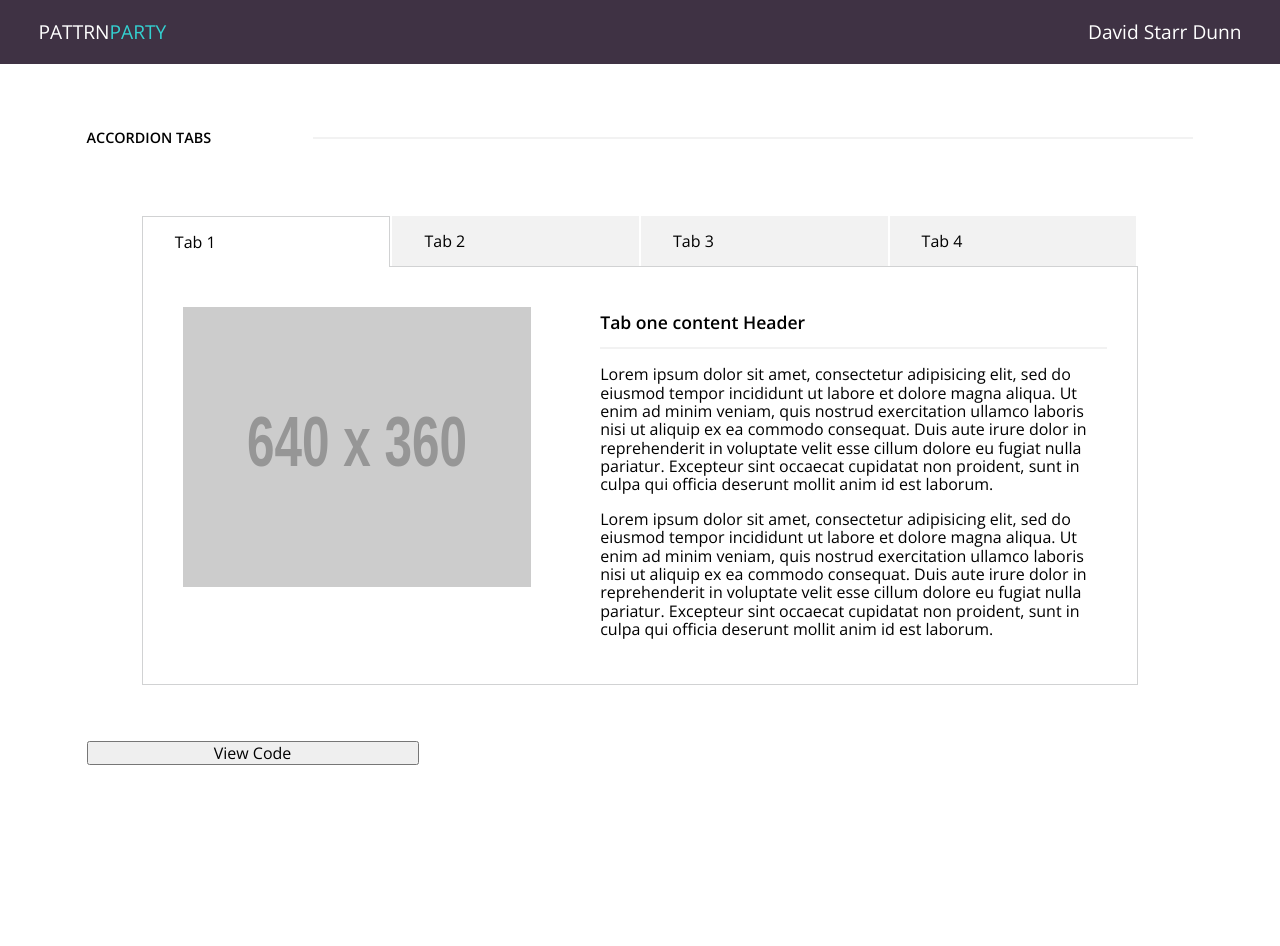
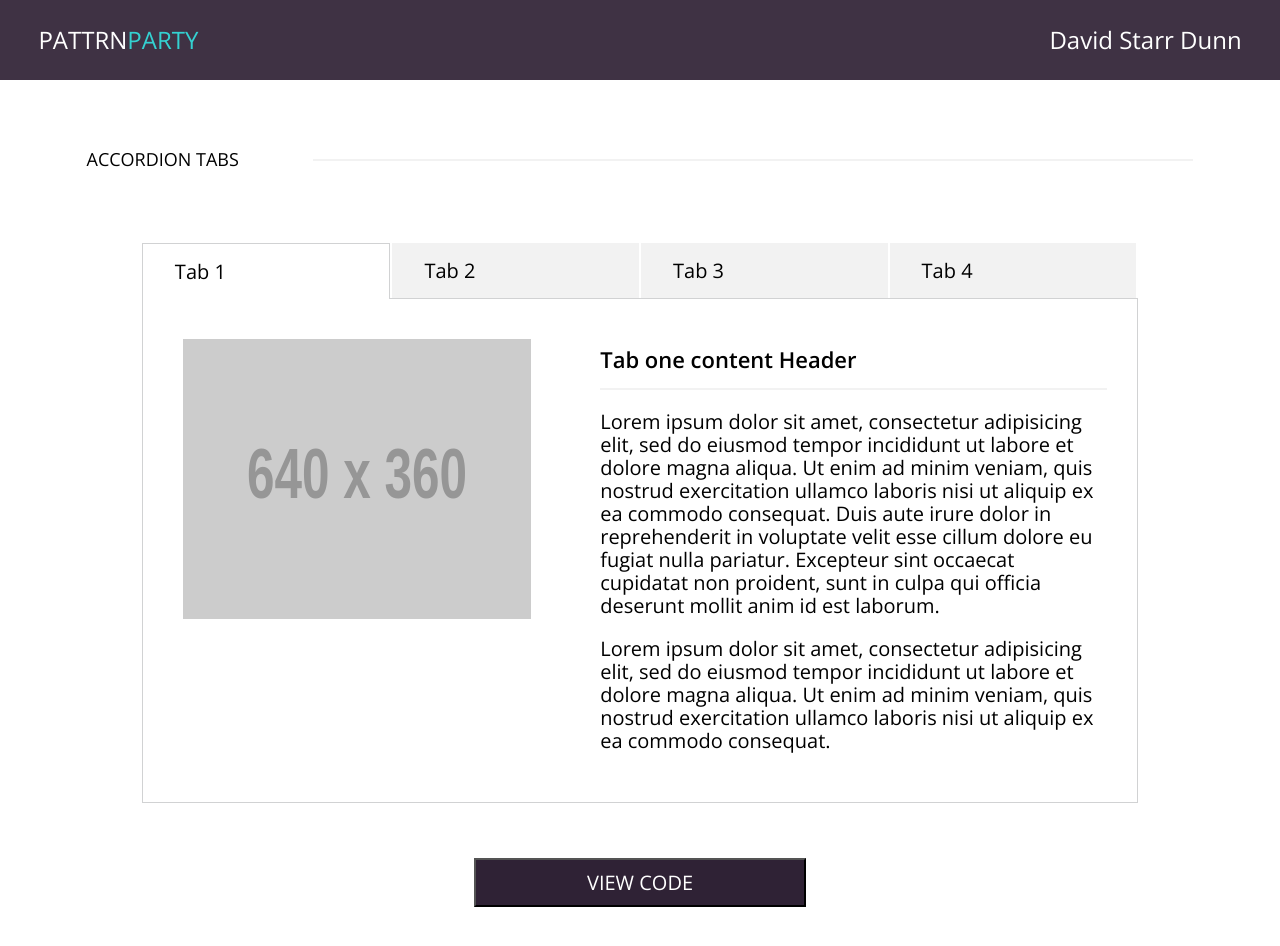
Before and after one commit to dsdunn/pattrn-party, a website: page index.html in a window 1280 px wide. Before the commit the page ends 816 px from the top, so only its background shows below. Drawn offline with nearby package versions, Linux system fonts and the light colour scheme; placeholder pictures from the web are drawn by us; a script that the page names is missing.

Commit message:
Add sandbox for accordion

```diff
--- a/css/styles.scss
+++ b/css/styles.scss
@@ -15,6 +15,8 @@ html {
 
 body {
   font-family: 'Open Sans', sans-serif;
+  font-weight: 300;
+  font-size: 125%;
   margin: 0;
 }
 
@@ -31,7 +33,7 @@ header {
 
   .student-name, .icon {
     margin: 3%;
-    color: #fff;
+    color: white;
     font-weight: lighter;
     font-size: 1.2em;
 
@@ -41,17 +43,30 @@ header {
   }
 }
 
+.sandbox {
+  width: 85%;
+  margin: 3% auto;
+}
+
+.hidden {
+  display:none;
+}
+
 section {
   margin: auto 3% auto 3%;
 }
 
 .view-code {
   width: 30%;
-  margin: auto;
+  margin-left: 35%;
+  padding: 1%;
+  background-color: $dark-purple;
+  color: white;
 }
 
 .caps {
   text-transform: uppercase;
+  font-weight: 100;
 }
 
 .title-container {
@@ -102,7 +117,7 @@ section {
     padding: 1rem 2rem;
     margin-right: 2px;
     cursor: pointer;
-    background: #F2F2F2;
+    background: $light-gray;
     transition: background ease 0.3s;
   }
 
@@ -111,7 +126,7 @@ section {
     flex-grow: 1;
     width: 100%;
     display: none;
-    background: #fff;
+    background: white;
   }
 
 }
@@ -121,9 +136,9 @@ section {
 }
 
 .accordion input[type="radio"]:checked + label {
-  background: #fff;
+  background: white;
   border: $gray 1px solid;
-  border-bottom: #fff;
+  border-bottom: white;
   z-index: 1;
   margin-bottom: -1px;
 }
@@ -132,6 +147,15 @@ section {
   display: flex;
   border: $gray 1px solid;
 }
+
+
+
+
+
+
+
+
+
 
 @media (max-width: 45em) {
   .accordion .tab,
--- a/index.html
+++ b/index.html
@@ -29,7 +29,7 @@
               <div class="line">&nbsp;</div>
               <p>Lorem ipsum dolor sit amet, consectetur adipisicing elit, sed do eiusmod tempor incididunt ut labore et dolore magna aliqua. Ut enim ad minim veniam, quis nostrud exercitation ullamco laboris nisi ut aliquip ex ea commodo consequat. Duis aute irure dolor in reprehenderit in voluptate velit esse cillum dolore eu fugiat nulla pariatur. Excepteur sint occaecat cupidatat non proident, sunt in culpa qui officia deserunt mollit anim id est laborum.
               </p>
-              <p>Lorem ipsum dolor sit amet, consectetur adipisicing elit, sed do eiusmod tempor incididunt ut labore et dolore magna aliqua. Ut enim ad minim veniam, quis nostrud exercitation ullamco laboris nisi ut aliquip ex ea commodo consequat. Duis aute irure dolor in reprehenderit in voluptate velit esse cillum dolore eu fugiat nulla pariatur. Excepteur sint occaecat cupidatat non proident, sunt in culpa qui officia deserunt mollit anim id est laborum.
+              <p>Lorem ipsum dolor sit amet, consectetur adipisicing elit, sed do eiusmod tempor incididunt ut labore et dolore magna aliqua. Ut enim ad minim veniam, quis nostrud exercitation ullamco laboris nisi ut aliquip ex ea commodo consequat.
               </p>
             </div>
           </div>
@@ -72,9 +72,14 @@
               </p>
             </div>
           </div>
-       </div> <!-- end accordion -->
-       <button class="view-code">View Code</button>
+        </div> <!-- end accordion -->
+
+        <button class="view-code caps">View Code</button>
       </section>
+      <div class="sandbox sandbox-accordion hidden">
+        <p data-height="499" data-theme-id="0" data-slug-hash="eLJPEm" data-default-tab="html" data-user="dsdunn" data-pen-title="accordion for pattrn-party" class="codepen">See the Pen <a href="https://codepen.io/dsdunn/pen/eLJPEm/">accordion for pattrn-party</a> by David Dunn (<a href="https://codepen.io/dsdunn">@dsdunn</a>) on <a href="https://codepen.io">CodePen</a>.</p>
+<script async src="https://static.codepen.io/assets/embed/ei.js"></script>
+      </div>
     </main>
   <script src="https://ajax.googleapis.com/ajax/libs/jquery/3.3.1/jquery.min.js"></script>
   <script src="./main.js"></script>
--- a/main.js
+++ b/main.js
@@ -0,0 +1,4 @@
+document.querySelector('.accordion-tabs .view-code').addEventListener('click', function() {
+  document.querySelector('.sandbox-accordion').classList.toggle('hidden');
+
+})
```
Also changed, not shown: package.json (added, +23 -0 lines), css/styles.css, 2 other files.
